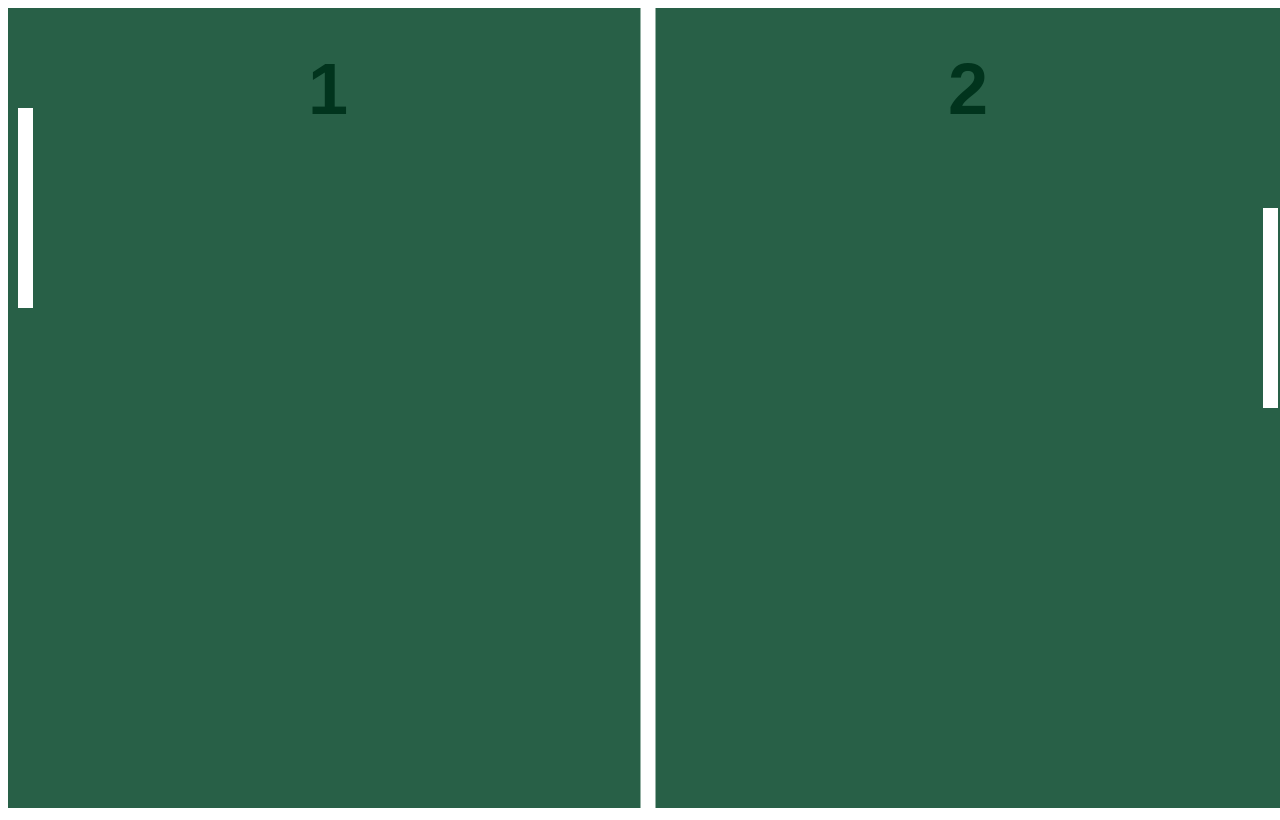
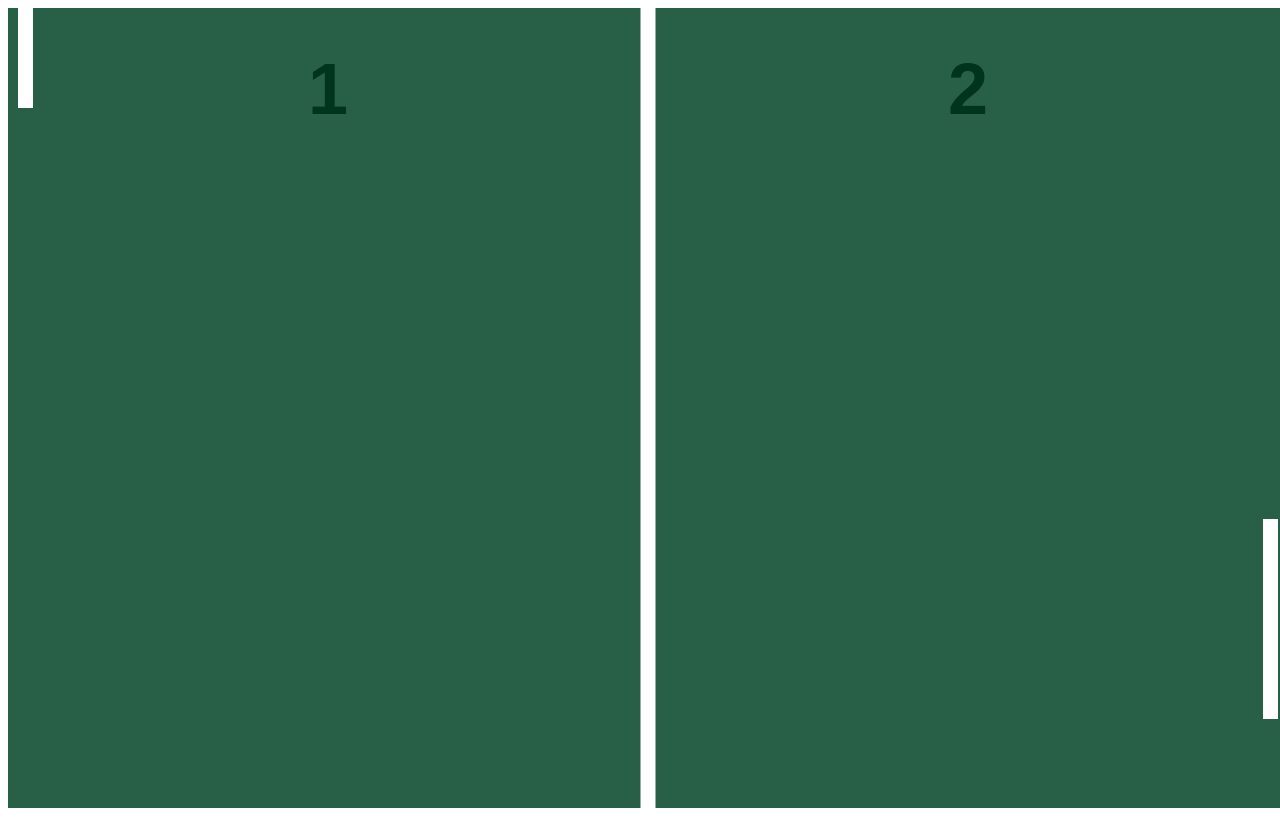
Before and after one commit to silvio-souza/ping-pong-dev, a plain HTML site: page index.html in a window 1280 px wide. Drawn offline with Linux system fonts and the light colour scheme.

Commit message:
ball and paddle physics 01

```diff
--- a/index.html
+++ b/index.html
@@ -12,6 +12,7 @@
             canvasCtx = canvasEl.getContext("2d"),
             gapX = 10;
 
+            const mouse = {x:0, y:0}
 
             //field
             const field = {
@@ -36,24 +37,38 @@
             //draw left paddle
             const leftPaddle = {
                 x: gapX,
-                y: 100,
+                y: 0,
                 w: line.w,
                 h: 200,
+
+                _move: function() {
+                    this.y = mouse.y - this.h / 2
+                },
+
                 draw: function() {
                     canvasCtx.fillStyle = "#ffffff";
                     canvasCtx.fillRect(this.x, this.y, this.w, this.h)
+                    this._move();
                 }
+
+
             };
 
             //dram right paddle
             const rightPaddle = {
                 x: field.w - line.w - gapX,
-                y: 200,
+                y: 0,
                 w: line.w,
                 h: 200,
+
+                _move: function() {
+                    this.y = ball.y
+                },
                 draw: function() {
                     canvasCtx.fillStyle = "#ffffff";
                     canvasCtx.fillRect(this.x, this.y, this.w, this.h);
+
+                    this._move();
                 }
             }
 
@@ -73,13 +88,29 @@
 
             //draw ball
             const ball = {
-                x: 500,
-                y: 300,
+                x: 0,
+                y: 0,
                 r: 20,
                 speed: 7,
+                directionX: 1,
+                directionY: 1,
+                _calcPosition: function() {
+                    if(
+                        (this.y < 0 && this.directionY < 0) ||
+                        (this.y > field.h-this.r && this.directionY > 0)
+                    ) {
+                        this._reverseY();
+                    }
+                },
+                _reverseX: function() {
+                    this.directionX *= -1;
+                },
+                _reverseY: function() {
+                    this.directionY *= -1;
+                },
                 _move: function() {
-                    this.x += 1 * this.speed;
-                    this.y += 1 * this.speed;
+                    this.x += this.directionX * this.speed;
+                    this.y += this.directionY * this.speed;
                 },
                 draw: function(){
                     canvasCtx.fillStyle = "#ffffff";
@@ -87,6 +118,7 @@
                     canvasCtx.arc(this.x, this.y, this.r, 0, 2 * Math.PI, false);
                     canvasCtx.fill();
 
+                    this._calcPosition();
                     this._move();
                 }
 
@@ -108,10 +140,33 @@
 
             };
 
+            window.animateFrame = (function () {
+                return (
+                    window.requestAnimationFrame ||
+                    window.webkitRequestAnimationFrame ||
+                    window.mozRequestAnimationFrame ||
+                    window.oRequestAnimationFrame ||
+                    window.msRequestAnimationFrame ||
+                    function(callback) {
+                        return window.setTimeout(callback, 1000 / 60)
+                    }
+                )
+            })()
+
+            function main() {
+                animateFrame(main)
+                draw()
+            }
+
+
             setup();
-            draw();
+            main();
 
-            window.setInterval(draw, 1000 / 60)
+            canvasEl.addEventListener("mousemove", function (e) {
+                mouse.x = e.pageX
+                mouse.y = e.pageY
+            })
+
     </script>
 </body>
 </html>
```
